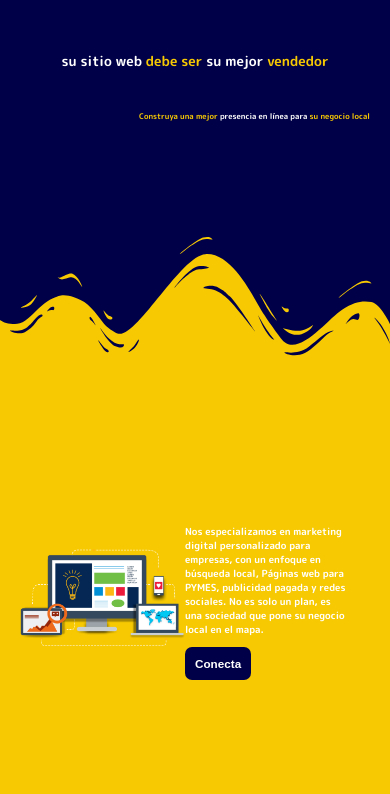
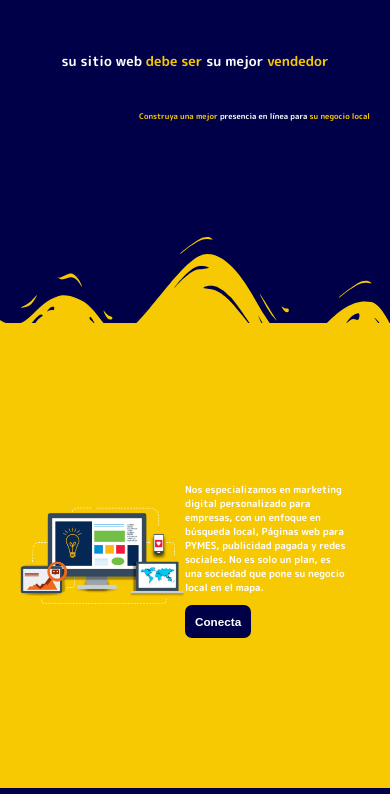
Before and after one commit to lerak/nextdigital, a Gatsby site: page / in a window 390 px wide. Shown: the part 48-842 px from the top of the page. Built offline with nearby package versions, Linux system fonts and the light colour scheme; Gatsby itself is replaced by a stand-in of ours.

Commit message:
mobile opt

```diff
--- a/src/components/header.css
+++ b/src/components/header.css
@@ -134,6 +134,6 @@
 
   @media(max-width: 1150px){
     .svg {
-      height: 14%;
+      height: 9%;
     }
   }
```
